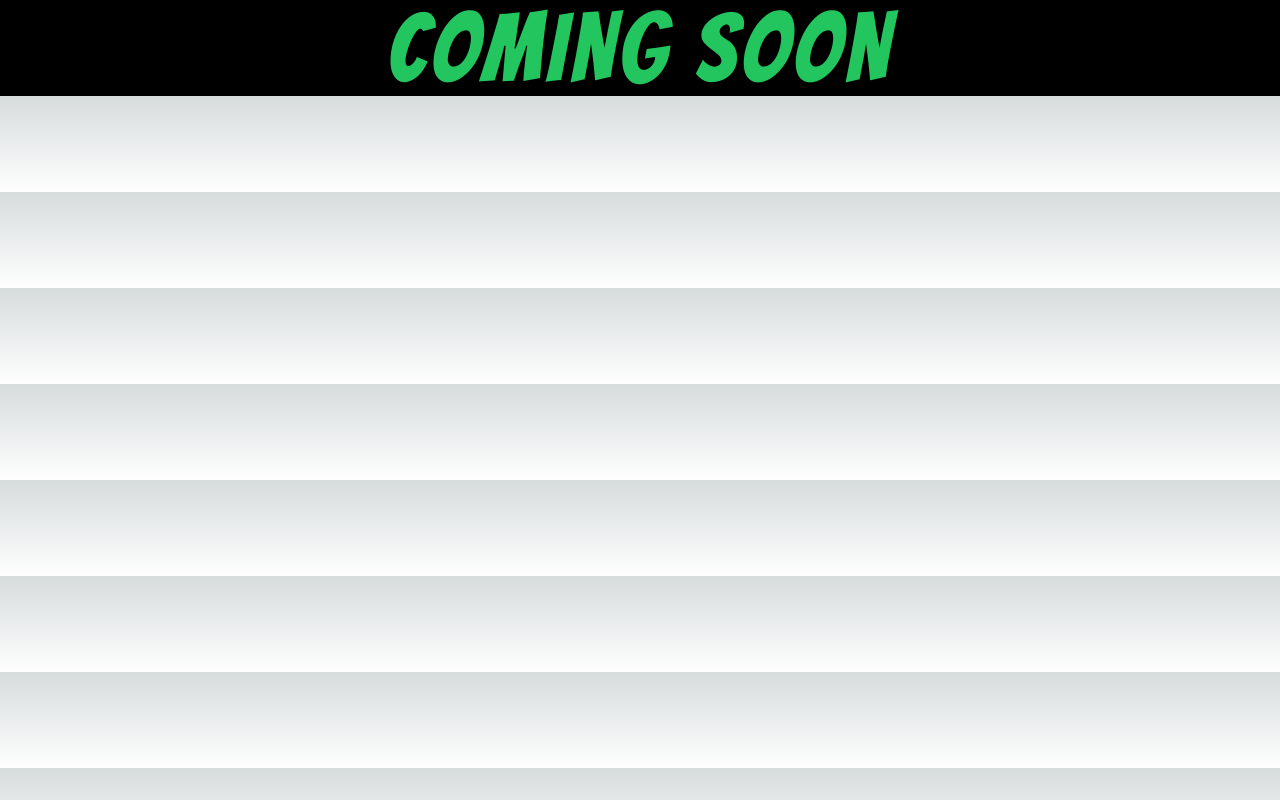
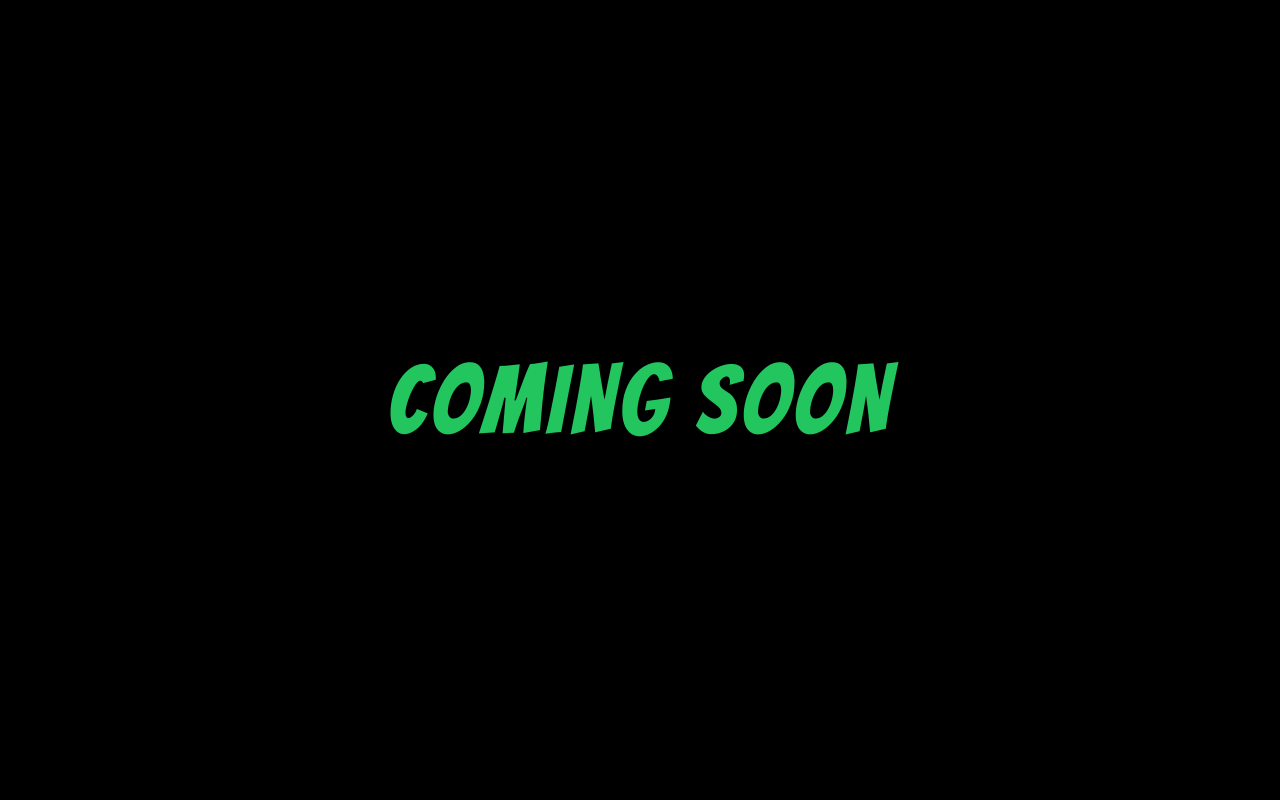
Before and after one commit to lara-isak/viagugu, a Next.js app: page / in a window 1280 px wide. Built offline with nearby package versions, Linux system fonts and the light colour scheme.

Commit message:
💄 Set screen height to 100vh

```diff
--- a/app/page.tsx
+++ b/app/page.tsx
@@ -2,7 +2,7 @@
 
 export default function Home() {
   return (
-    <main className="flex max-h-screen flex-col items-center justify-center bg-black">
+    <main className="flex h-screen flex-col items-center justify-center bg-black">
 
       <div className="w-full px-10 lg:max-w-5xl items-center justify-center lg:flex text-white">
         <p className="font-bangers text-5xl lg:text-8xl tracking-wider text-green-500 text-center">COMING SOON</p>
```
